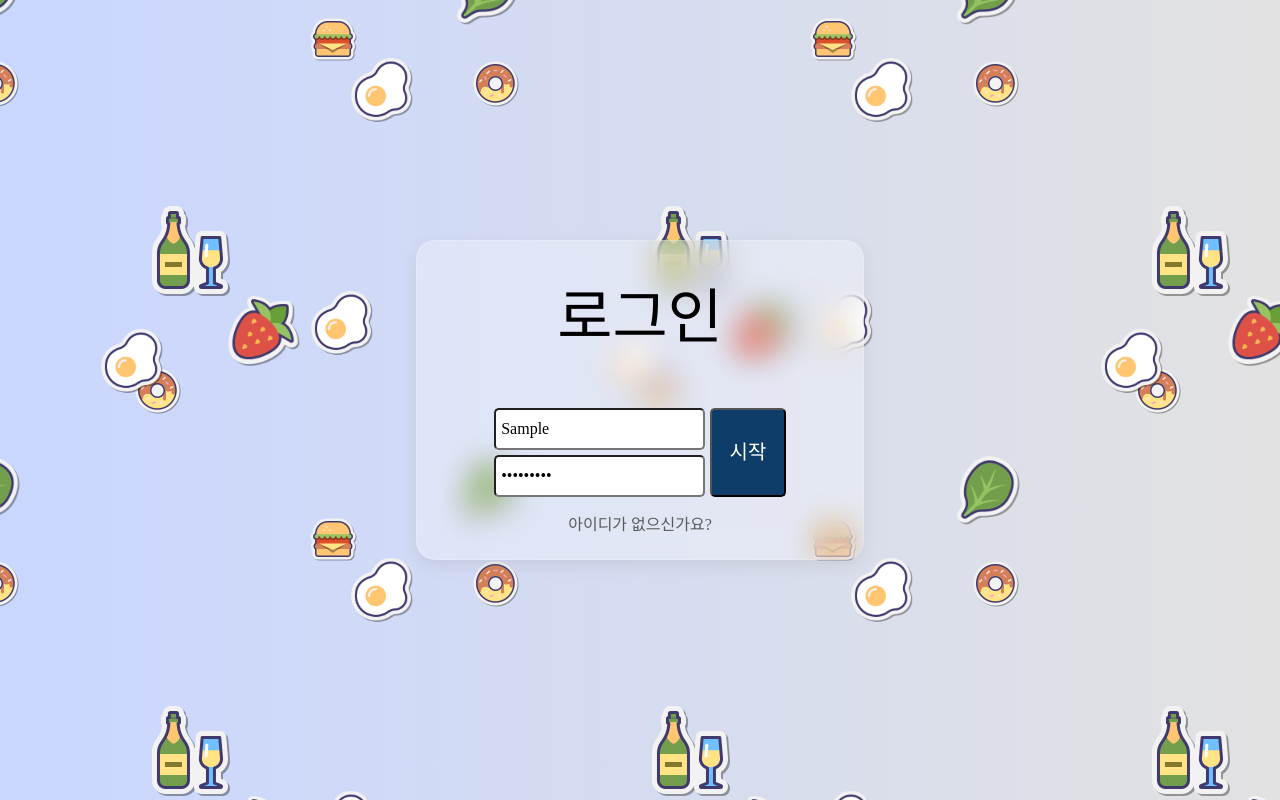
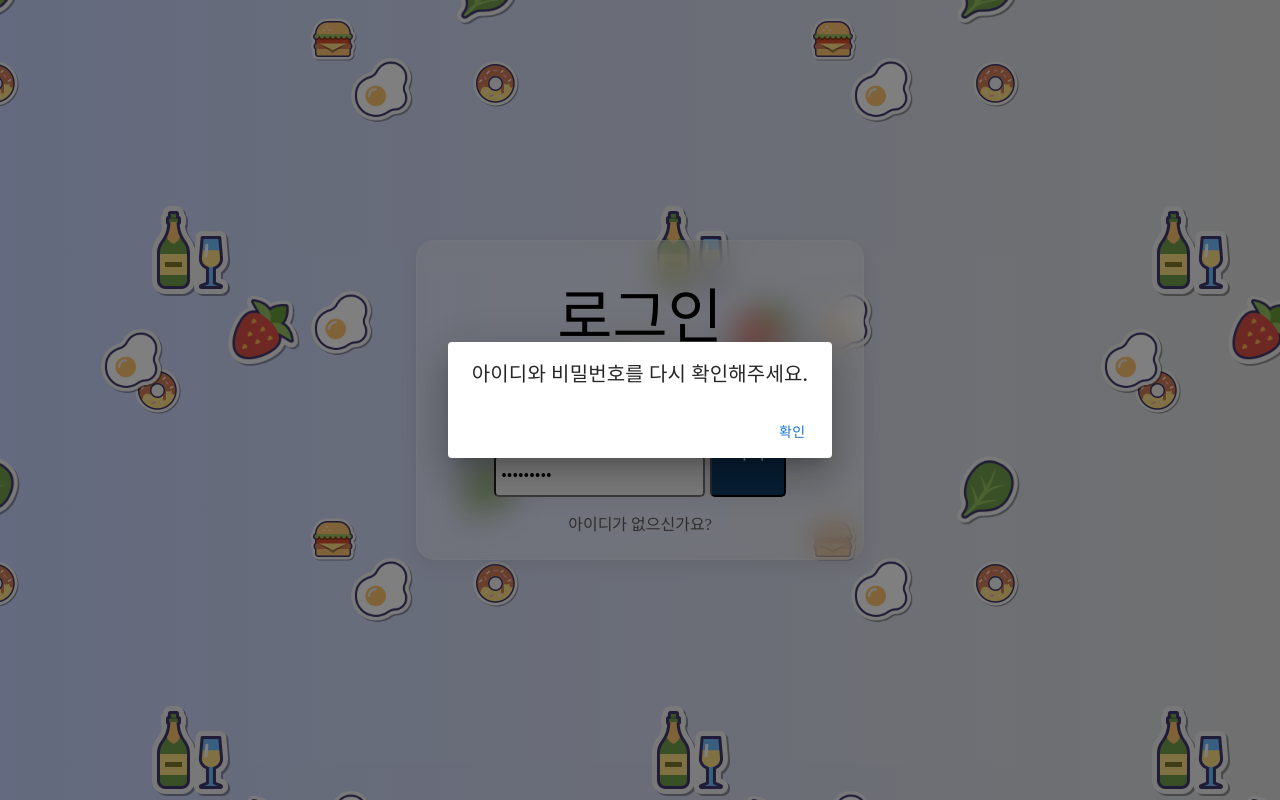
Before and after one commit to huijjj/MADCAMP-2021W, a React (Create React App) app: page /login in a window 1280 px wide. Both pictures are taken after typing "Sample", "Sample123" into the empty fields and a click on the button "시작". Built offline with nearby package versions, Linux system fonts and the light colour scheme; no server answers; a web font is replaced by a local one.

Commit message:
add: dialog in login

```diff
--- a/src/Login.js
+++ b/src/Login.js
@@ -1,10 +1,27 @@
-import React from 'react';
+import React, { useState } from 'react';
 import axios from 'axios';
 import { useNavigate } from 'react-router-dom';
 import './Login.css';
+import Slide from '@mui/material/Slide';
+import Dialog from '@mui/material/Dialog';
+import DialogTitle from '@mui/material/DialogTitle';
+import Button from '@mui/material/Button';
+import DialogActions from '@mui/material/DialogActions';
+import { SettingsPhoneTwoTone } from '@material-ui/icons';
+
+
+const Transition = React.forwardRef(function Transition(props, ref) {
+    return <Slide direction="up" ref={ref} {...props} />;
+  });
 
 function Login() {
     const nav = useNavigate();
+    const [ title, setTitle ] = useState("");
+    const [ login, setLogin ] = useState(false);
+    const [ show, setShow ] = useState(false);
+    const [ nickname, setNickname ] = useState("");
+    const [ userId, setUserId ] = useState("");
+
     function handleClick(e) {
         e.preventDefault();
 
@@ -19,12 +36,20 @@ function Login() {
                 console.log(res.data);
                 console.log(res.data.nickname);
 
-                nav(`/home/${e.target.id.value}`, {state: {nickname: res.data.nickname}});
-                window.alert(`환영합니다 ${res.data.nickname}님!`);
+                setUserId(e.target.id.value);
+                setNickname(res.data.nickname);
+                setTitle(`환영합니다 ${res.data.nickname}님!`);
+                setLogin(true);
+                setShow(true);
+                // nav(`/home/${e.target.id.value}`, {state: {nickname: res.data.nickname}});
+                // window.alert(`환영합니다 ${res.data.nickname}님!`);
             }
         }).catch((e) => {
             console.log(e);
-            window.alert('아이디와 비밀번호를 다시 확인해주세요.');
+            setTitle(`아이디와 비밀번호를 다시 확인해주세요.`);
+            setShow(true);
+            setLogin(false);
+            // window.alert('아이디와 비밀번호를 다시 확인해주세요.');
         });
 
     }
@@ -49,6 +74,25 @@ function Login() {
                 <div className='registerlink' style={{marginTop: "2%"}}><a href="/register">아이디가 없으신가요?</a></div>
             </div>
         </div>
+
+        <Dialog
+            open={show}
+            TransitionComponent={Transition}
+            onClose={() => setLogin(false)}>
+            <DialogTitle>{title}</DialogTitle>
+            <DialogActions>
+                <Button onClick={(e) => {
+                    e.preventDefault();
+                    if(login) {
+                        nav(`/home/${userId}`, {state: {nickname: nickname}});
+                    } else {
+                        setShow(false);
+                    }
+                }}>
+                    확인
+                </Button>
+            </DialogActions>
+        </Dialog>
     </div>
     );
 }
```
